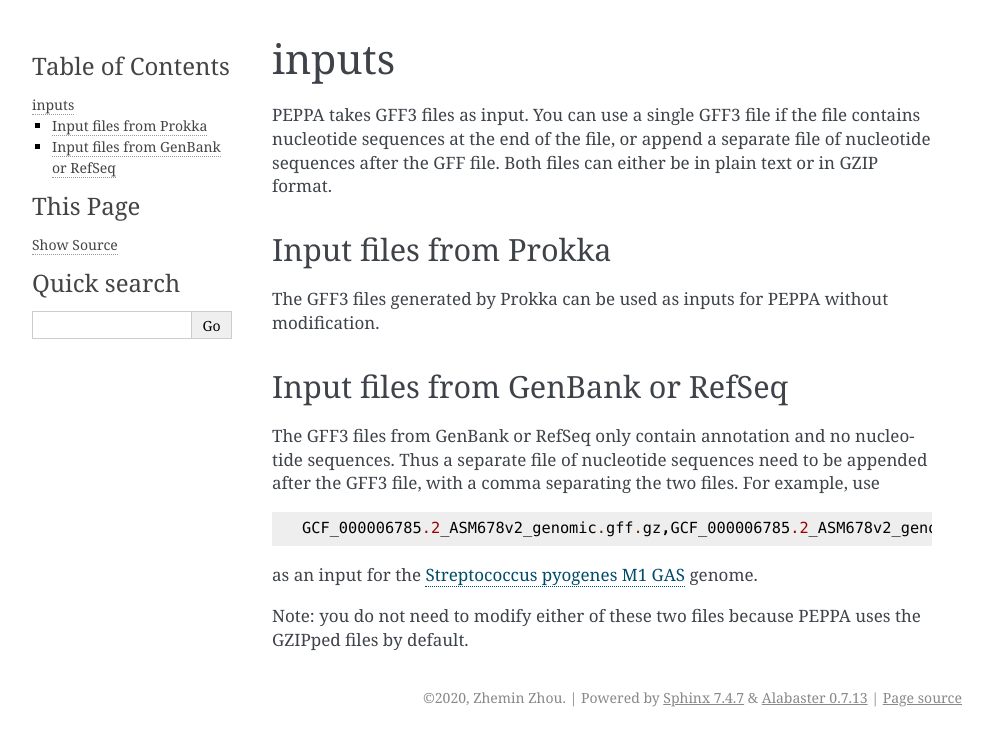
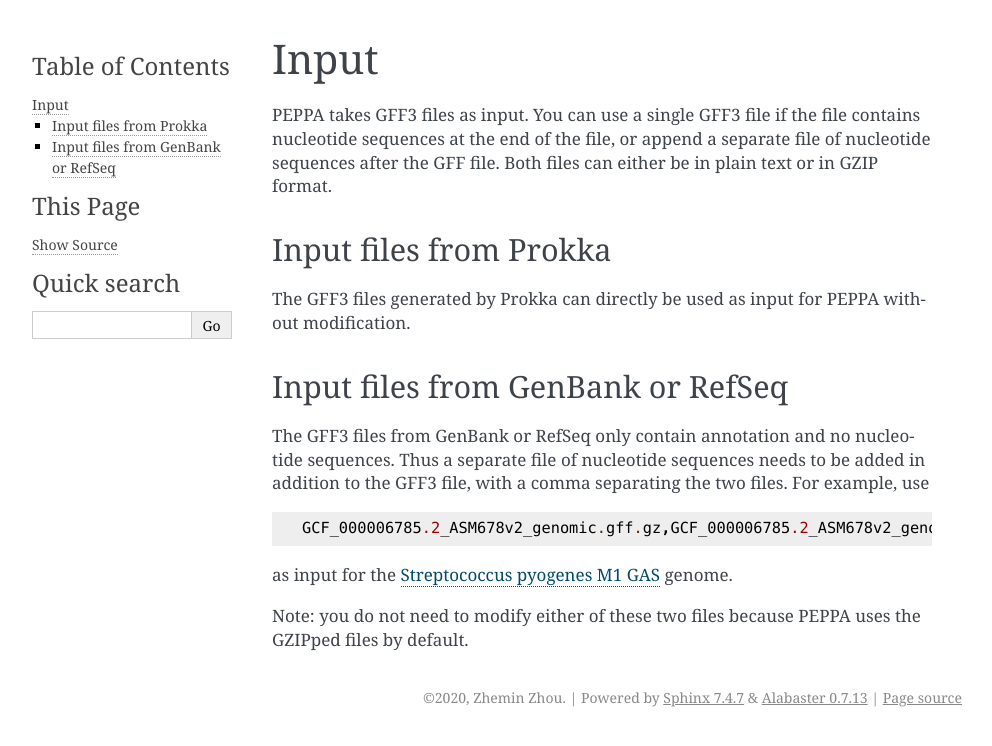
Before and after one commit to zheminzhou/PEPPAN, a Sphinx documentation site: the page built from docs/source/usage/inputs.rst, in a window 1280 px wide. Shown: the top 746 px of the page, without its empty margins (148-1140 px from the left). Built offline with Sphinx 7.4.7, drawn with Linux system fonts in a browser that asks for light colours.

```diff
--- a/docs/source/usage/inputs.rst
+++ b/docs/source/usage/inputs.rst
@@ -1,19 +1,19 @@
-inputs
+Input
 *********
 PEPPA takes GFF3 files as input. You can use a single GFF3 file if the file contains nucleotide sequences at the end of the file, or append a separate file of nucleotide sequences after the GFF file. Both files can either be in plain text or in GZIP format.
 
 Input files from Prokka
 =======================
-The GFF3 files generated by Prokka can be used as inputs for PEPPA without modification.
+The GFF3 files generated by Prokka can directly be used as input for PEPPA without modification.
 
 Input files from GenBank or RefSeq
 ===================================
-The GFF3 files from GenBank or RefSeq only contain annotation and no nucleotide sequences. Thus a separate file of nucleotide sequences need to be appended after the GFF3 file, with a comma separating the two files. For example, use
+The GFF3 files from GenBank or RefSeq only contain annotation and no nucleotide sequences. Thus a separate file of nucleotide sequences needs to be added in addition to the GFF3 file, with a comma separating the two files. For example, use
 
 ::
 
   GCF_000006785.2_ASM678v2_genomic.gff.gz,GCF_000006785.2_ASM678v2_genomic.fna.gz
 
-as an input for the `Streptococcus pyogenes M1 GAS <https://www.ncbi.nlm.nih.gov/assembly/GCF_000006785.2/>`_ genome.
+as input for the `Streptococcus pyogenes M1 GAS <https://www.ncbi.nlm.nih.gov/assembly/GCF_000006785.2/>`_ genome.
 
 Note: you do not need to modify either of these two files because PEPPA uses the GZIPped files by default.
```
